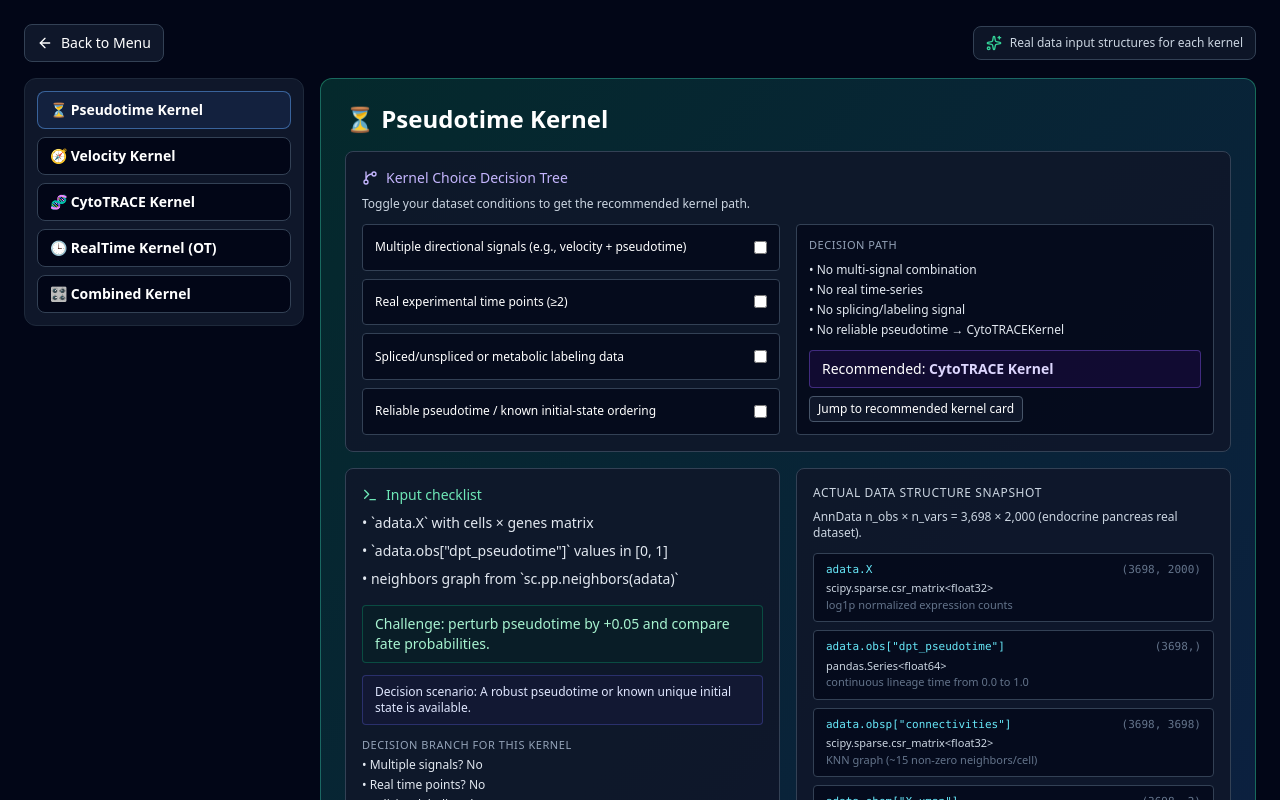
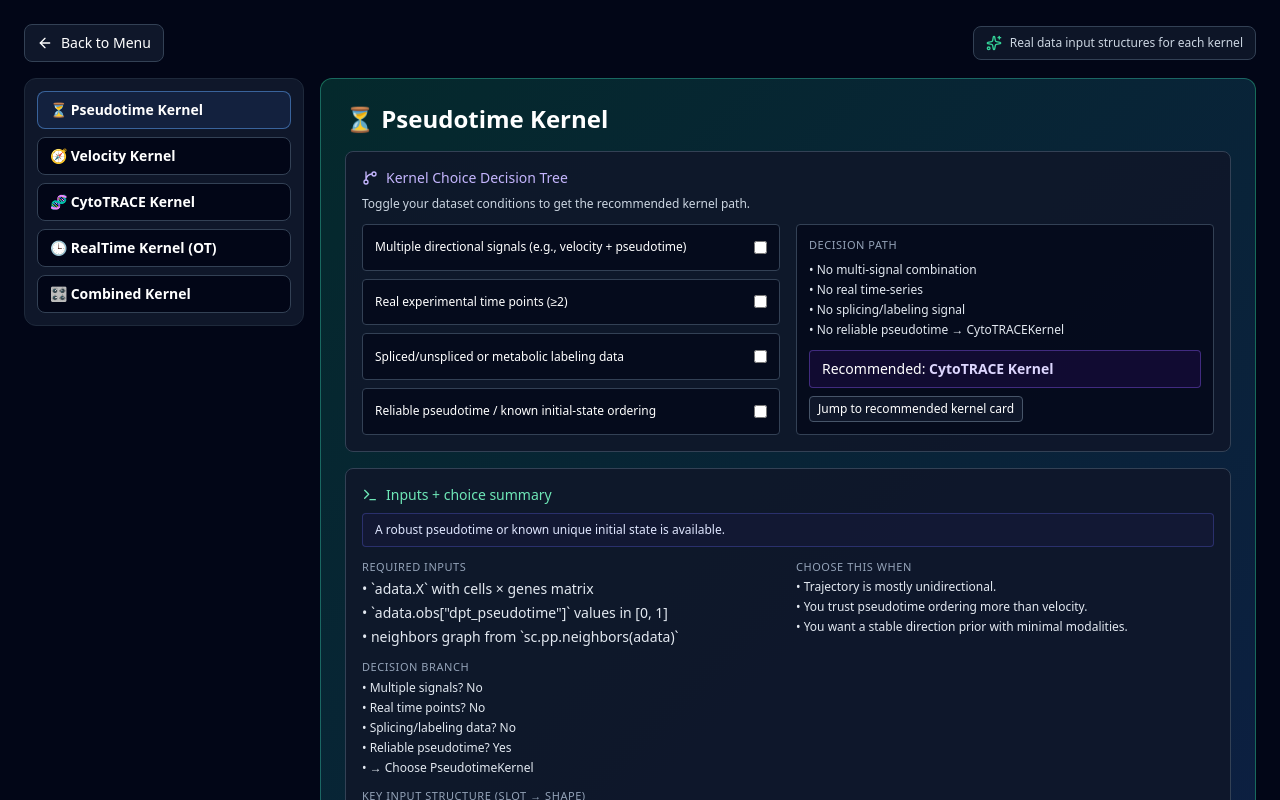
Before and after one commit to arashabadi/informatics_club, a React (Vite) app in the folder cellrank-2-explorer/: page / in a window 1280 px wide. Both pictures are taken after a click on the button 1016 px from the left and 476 px from the top of the page. Shown: the top 800 px of the page. Built offline with nearby package versions, Linux system fonts and the light colour scheme.

Commit message:
Simplify Python kernel inputs

```diff
--- a/cellrank-2-explorer/components/PythonKernelInputs.tsx
+++ b/cellrank-2-explorer/components/PythonKernelInputs.tsx
@@ -1,4 +1,4 @@
-import React, { useMemo, useState } from 'react';
+import React, { useEffect, useMemo, useState } from 'react';
 import { ArrowLeft, GitBranch, Sparkles, Terminal } from 'lucide-react';
 
 type SlotSnapshot = {
@@ -374,6 +374,7 @@ combo.compute_transition_matrix()`,
 
 export const PythonKernelInputs: React.FC<{ onBack: () => void }> = ({ onBack }) => {
   const [selectedId, setSelectedId] = useState<KernelId>(KERNEL_INPUTS[0].id);
+  const [showAdvanced, setShowAdvanced] = useState(false);
   const [decisionState, setDecisionState] = useState({
     multipleSignals: false,
     hasRealTime: false,
@@ -422,8 +423,12 @@ export const PythonKernelInputs: React.FC<{ onBack: () => void }> = ({ onBack })
     return steps;
   }, [decisionState]);
 
+  useEffect(() => {
+    setShowAdvanced(false);
+  }, [selectedId]);
+
   return (
-    <div className="w-full min-h-screen bg-slate-950 text-white p-4 md:p-6">
+    <div className="w-full h-screen overflow-y-auto overflow-x-hidden bg-slate-950 text-white p-4 md:p-6">
       <div className="max-w-7xl mx-auto">
         <div className="flex items-center justify-between gap-3 mb-4">
           <button
@@ -528,53 +533,68 @@ export const PythonKernelInputs: React.FC<{ onBack: () => void }> = ({ onBack })
               </div>
             </div>
 
-            <div className="grid grid-cols-1 xl:grid-cols-2 gap-4">
+            <div className="grid grid-cols-1 gap-4">
               <div className="rounded-lg border border-slate-700 bg-slate-900/90 p-4">
                 <div className="flex items-center gap-2 text-sm text-emerald-300 mb-2">
                   <Terminal className="w-4 h-4" />
-                  Input checklist
+                  Inputs + choice summary
                 </div>
-                <ul className="space-y-2 text-sm text-slate-200">
+                <p className="text-xs text-indigo-100 border border-indigo-500/30 bg-indigo-950/30 rounded px-3 py-2">
+                  {selectedDecision.scenario}
+                </p>
+
+                <div className="grid grid-cols-1 xl:grid-cols-2 gap-4 mt-3">
+                  <div>
+                    <div className="text-[11px] uppercase tracking-wider text-slate-400 mb-1">Required inputs</div>
+                    <div className="space-y-1 text-sm text-slate-200">
                       {selected.checklist.map((line) => (
-                    <li key={line}>• {line}</li>
+                        <div key={line}>• {line}</div>
                       ))}
-                </ul>
-                <div className="mt-4 rounded border border-emerald-500/30 bg-emerald-950/30 px-3 py-2 text-sm text-emerald-200">
-                  {selected.funHint}
                     </div>
-                <div className="mt-3 rounded border border-indigo-500/30 bg-indigo-950/30 px-3 py-2 text-xs text-indigo-100">
-                  Decision scenario: {selectedDecision.scenario}
                   </div>
+                  <div>
+                    <div className="text-[11px] uppercase tracking-wider text-slate-400 mb-1">Choose this when</div>
+                    <div className="space-y-1 text-xs text-slate-200">
+                      {selectedDecision.chooseWhen.map((line) => (
+                        <div key={line}>• {line}</div>
+                      ))}
+                    </div>
+                  </div>
+                </div>
+
                 <div className="mt-3">
-                  <div className="text-[11px] uppercase tracking-wider text-slate-400 mb-1">Decision branch for this kernel</div>
+                  <div className="text-[11px] uppercase tracking-wider text-slate-400 mb-1">Decision branch</div>
                   <div className="space-y-1 text-xs text-slate-200">
                     {selectedDecision.treePath.map((line) => (
                       <div key={line}>• {line}</div>
                     ))}
                   </div>
                 </div>
+
                 <div className="mt-3">
-                  <div className="text-[11px] uppercase tracking-wider text-slate-400 mb-1">Choose when</div>
+                  <div className="text-[11px] uppercase tracking-wider text-slate-400 mb-1">Key input structure (slot → shape)</div>
                   <div className="space-y-1 text-xs text-slate-200">
-                    {selectedDecision.chooseWhen.map((line) => (
-                      <div key={line}>• {line}</div>
+                    {selected.slots.map((slot) => (
+                      <div key={slot.slot} className="flex items-center justify-between gap-3 border border-slate-700 rounded px-2 py-1 bg-slate-950/50">
+                        <span className="text-cyan-300 font-mono">{slot.slot}</span>
+                        <span className="text-slate-400 font-mono">{slot.shape}</span>
+                      </div>
                     ))}
                   </div>
                 </div>
-                <div className="mt-3">
-                  <div className="text-[11px] uppercase tracking-wider text-slate-400 mb-1">Assumptions</div>
-                  <div className="space-y-1 text-xs text-slate-200">
-                    {selectedDecision.assumptions.map((line) => (
-                      <div key={line}>• {line}</div>
-                    ))}
-                  </div>
-                </div>
+
+                <button
+                  onClick={() => setShowAdvanced((prev) => !prev)}
+                  className="mt-3 text-xs border border-slate-600 rounded px-2 py-1 bg-slate-900 hover:bg-slate-800"
+                >
+                  {showAdvanced ? 'Hide advanced snapshot' : 'Show advanced snapshot'}
+                </button>
               </div>
 
+              {showAdvanced && (
                 <div className="rounded-lg border border-slate-700 bg-slate-900/90 p-4">
-                <div className="text-xs uppercase tracking-wider text-slate-300 mb-2">Actual data structure snapshot</div>
+                  <div className="text-xs uppercase tracking-wider text-slate-300 mb-2">Advanced data snapshot</div>
                   <p className="text-xs text-slate-300 mb-3">{selected.structureSummary}</p>
-
                   <div className="space-y-2">
                     {selected.slots.map((slot) => (
                       <div key={slot.slot} className="rounded border border-slate-700 bg-slate-950/70 px-3 py-2">
@@ -587,7 +607,6 @@ export const PythonKernelInputs: React.FC<{ onBack: () => void }> = ({ onBack })
                       </div>
                     ))}
                   </div>
-
                   <div className="mt-3 overflow-x-auto">
                     <div className="text-[11px] uppercase tracking-wider text-slate-400 mb-1">adata.obs preview</div>
                     <table className="min-w-full text-[11px] border border-slate-700">
@@ -611,7 +630,6 @@ export const PythonKernelInputs: React.FC<{ onBack: () => void }> = ({ onBack })
                       </tbody>
                     </table>
                   </div>
-
                   <div className="mt-3">
                     <div className="text-[11px] uppercase tracking-wider text-slate-400 mb-1">{selected.matrixLabel}</div>
                     <div
@@ -632,8 +650,16 @@ export const PythonKernelInputs: React.FC<{ onBack: () => void }> = ({ onBack })
                       )}
                     </div>
                   </div>
+                  <div className="mt-3">
+                    <div className="text-[11px] uppercase tracking-wider text-slate-400 mb-1">Assumptions</div>
+                    <div className="space-y-1 text-xs text-slate-200">
+                      {selectedDecision.assumptions.map((line) => (
+                        <div key={line}>• {line}</div>
+                      ))}
                     </div>
-
+                  </div>
+                </div>
+              )}
             </div>
           </div>
         </div>
```
Lines whose indentation alone changed are shown as unchanged.
